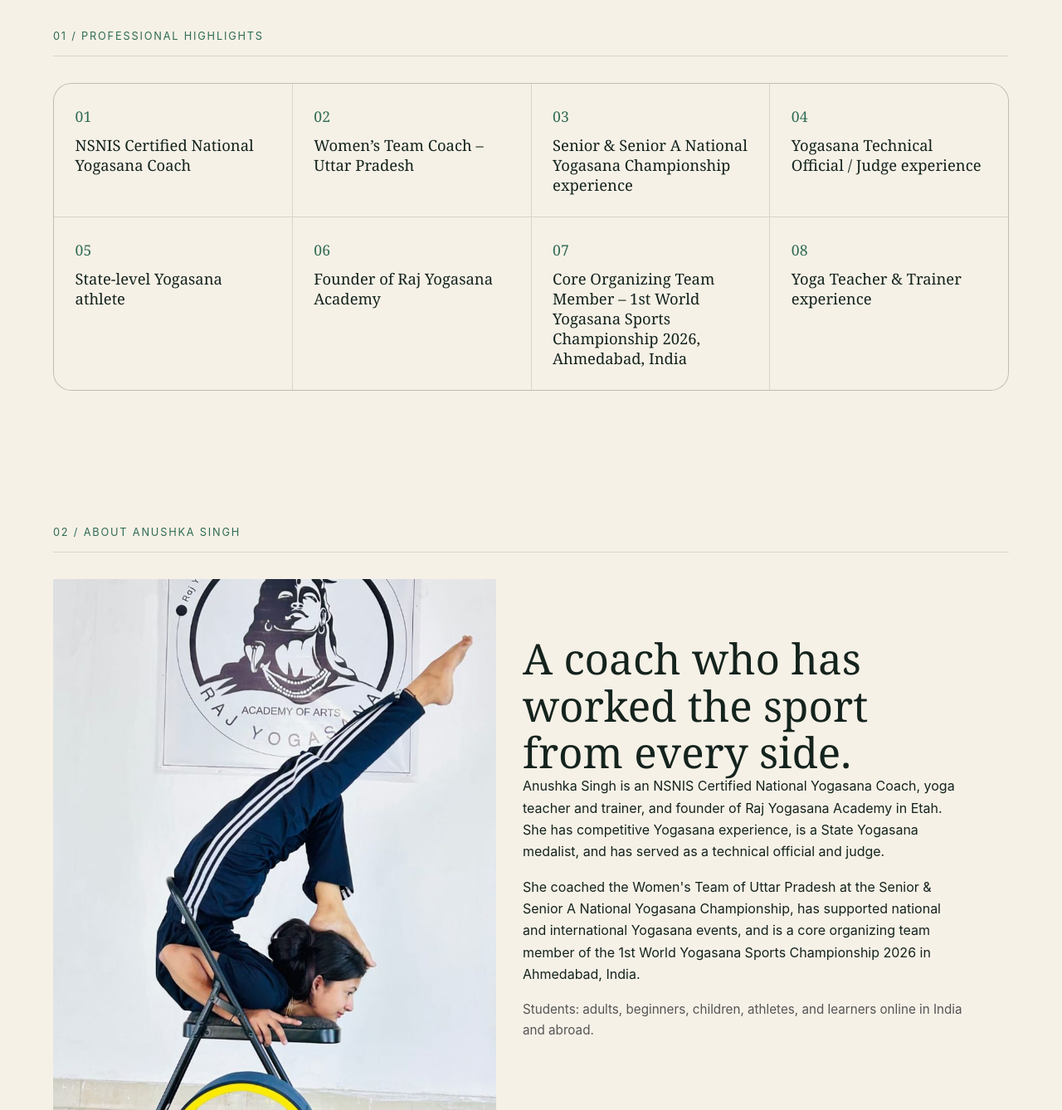
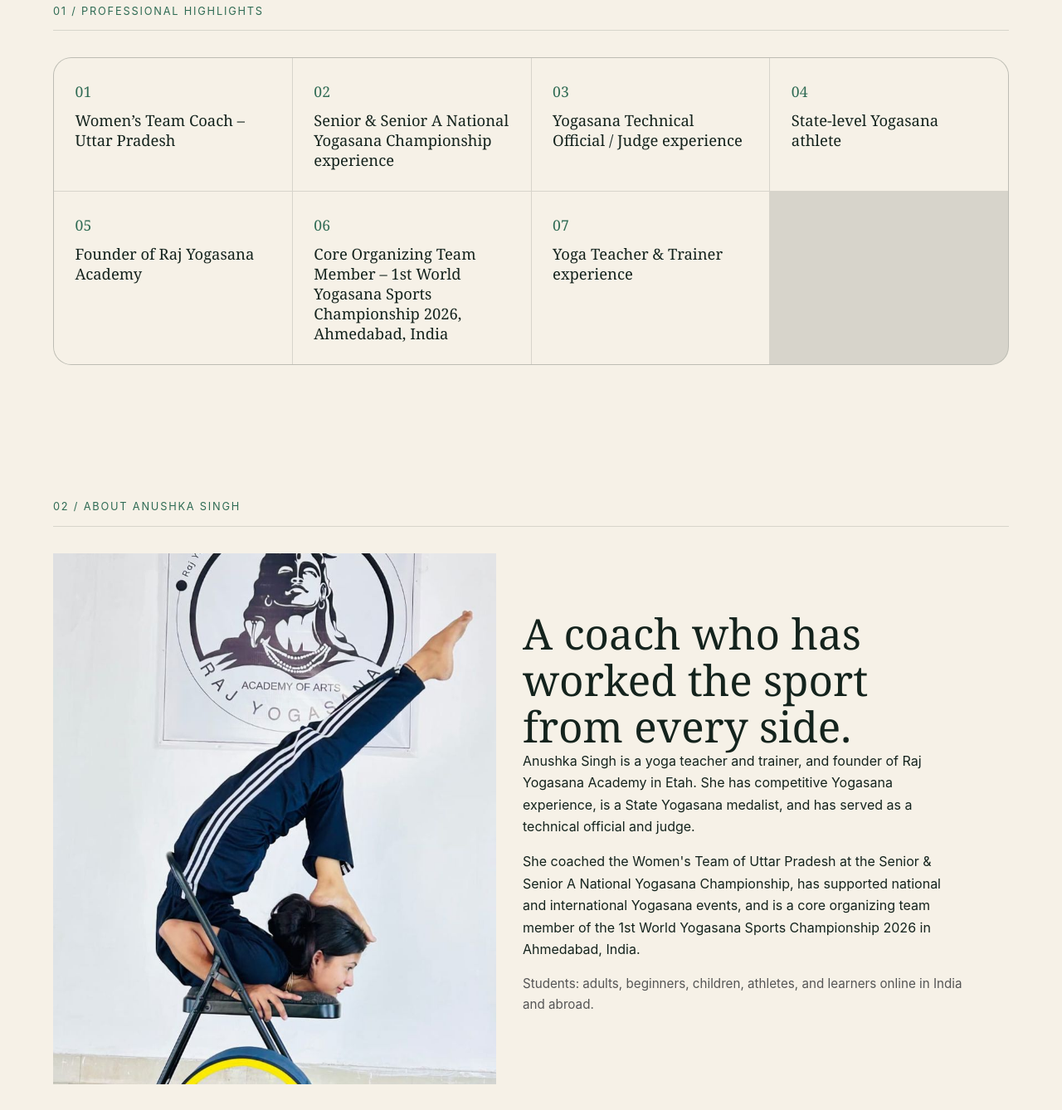
Before and after one commit to anushkasingh79971-byte/anushka-yoga-website, a plain HTML site: page index.html in a window 1280 px wide. Shown: the part 975-2313 px from the top of the page at 83% size. Drawn offline with Linux system fonts and the light colour scheme.

Commit message:
Remove NSNIS text and certificates section

```diff
--- a/index.html
+++ b/index.html
@@ -4,7 +4,7 @@
 <meta charset="utf-8">
 <meta name="viewport" content="width=device-width, initial-scale=1, viewport-fit=cover">
 <title>Anushka Singh | Yoga Coach &amp; Yogasana Trainer in India</title>
-<meta name="description" content="Anushka Singh, NSNIS Certified National Yogasana Coach, founder of Raj Yogasana Academy, Etah. Online and personal yoga classes, kids yoga, competition training.">
+<meta name="description" content="Anushka Singh, yoga coach and founder of Raj Yogasana Academy, Etah. Online and personal yoga classes, kids yoga, competition training.">
 <meta name="keywords" content="Yoga Coach, Yoga Trainer, Yogasana Coach, Yogasana Training, Online Yoga Classes, Personal Yoga Trainer, Yoga Classes, Yogasana Competition Training, Yoga Coach India, Online Yoga Coach">
 <meta name="author" content="Anushka Singh">
 <meta name="robots" content="index, follow">
@@ -13,7 +13,7 @@
 <meta property="og:site_name" content="Raj Yogasana Academy">
 <meta property="og:locale" content="en_IN">
 <meta property="og:title" content="Anushka Singh | Yoga Coach &amp; Yogasana Trainer">
-<meta property="og:description" content="NSNIS Certified National Yogasana Coach and founder of Raj Yogasana Academy, Etah. Personal, online and competition yoga training.">
+<meta property="og:description" content="Yoga coach and founder of Raj Yogasana Academy, Etah. Personal, online and competition yoga training.">
 <meta property="og:image" content="https://YOUR-DOMAIN/images/og-image.jpg">
 <meta property="og:image:alt" content="Anushka Singh, Yoga Coach and Yogasana Trainer, Raj Yogasana Academy">
 <meta name="twitter:card" content="summary_large_image">
@@ -37,7 +37,7 @@
   <div class="hero-copy">
     <p class="tag reveal">Raj Yogasana Academy · Etah, India</p>
     <h1 class="reveal">Anushka<br>Singh<span class="dot">.</span><span class="sr"> – Yoga Coach and Yogasana Trainer in India</span></h1>
-    <p class="role reveal">Yoga Coach | Yogasana Trainer | NSNIS Certified National Yogasana Coach</p>
+    <p class="role reveal">Yoga Coach | Yogasana Trainer</p>
     <p class="h1sub reveal">Transform Your Body. Strengthen Your Mind. Discover Your Potential.</p>
     <p class="lede reveal">Professional Yoga &amp; Yogasana Training with Anushka Singh, founder of Raj Yogasana Academy. Personal, online and competition coaching for beginners, children and athletes.</p>
     <div class="cta reveal"><a class="btn" href="#contact" data-booking>Book a Trial Class</a><a class="btn ghost" href="https://wa.me/919675608880?text=Hello%20Anushka%2C%20I%20would%20like%20to%20book%20a%20trial%20yoga%20class." data-wa>WhatsApp Me</a><a class="btn ghost" href="#contact">Contact Me</a></div>
@@ -54,14 +54,13 @@
 <section class="sec" id="highlights">
   <h2 class="idx">01 / Professional Highlights</h2>
   <ul class="hl">
-    <li class="reveal"><span class="n">01</span><h3>NSNIS Certified National Yogasana Coach</h3></li>
-    <li class="reveal"><span class="n">02</span><h3>Women’s Team Coach – Uttar Pradesh</h3></li>
-    <li class="reveal"><span class="n">03</span><h3>Senior &amp; Senior A National Yogasana Championship experience</h3></li>
-    <li class="reveal"><span class="n">04</span><h3>Yogasana Technical Official / Judge experience</h3></li>
-    <li class="reveal"><span class="n">05</span><h3>State-level Yogasana athlete</h3></li>
-    <li class="reveal"><span class="n">06</span><h3>Founder of Raj Yogasana Academy</h3></li>
-    <li class="reveal"><span class="n">07</span><h3>Core Organizing Team Member – 1st World Yogasana Sports Championship 2026, Ahmedabad, India</h3></li>
-    <li class="reveal"><span class="n">08</span><h3>Yoga Teacher &amp; Trainer experience</h3></li>
+    <li class="reveal"><span class="n">01</span><h3>Women’s Team Coach – Uttar Pradesh</h3></li>
+    <li class="reveal"><span class="n">02</span><h3>Senior &amp; Senior A National Yogasana Championship experience</h3></li>
+    <li class="reveal"><span class="n">03</span><h3>Yogasana Technical Official / Judge experience</h3></li>
+    <li class="reveal"><span class="n">04</span><h3>State-level Yogasana athlete</h3></li>
+    <li class="reveal"><span class="n">05</span><h3>Founder of Raj Yogasana Academy</h3></li>
+    <li class="reveal"><span class="n">06</span><h3>Core Organizing Team Member – 1st World Yogasana Sports Championship 2026, Ahmedabad, India</h3></li>
+    <li class="reveal"><span class="n">07</span><h3>Yoga Teacher &amp; Trainer experience</h3></li>
   </ul>
 </section>
 
@@ -70,7 +69,7 @@
   <div class="about">
     <img class="reveal rounded" src="images/about.jpg" alt="Anushka Singh in an advanced Yogasana pose at Raj Yogasana Academy, Etah" width="800" height="1422" loading="lazy" data-zoom>
     <div class="reveal"><h3>A coach who has worked the sport from every side.</h3>
-      <p>Anushka Singh is an NSNIS Certified National Yogasana Coach, yoga teacher and trainer, and founder of Raj Yogasana Academy in Etah. She has competitive Yogasana experience, is a State Yogasana medalist, and has served as a technical official and judge.</p>
+      <p>Anushka Singh is a yoga teacher and trainer, and founder of Raj Yogasana Academy in Etah. She has competitive Yogasana experience, is a State Yogasana medalist, and has served as a technical official and judge.</p>
       <p>She coached the Women's Team of Uttar Pradesh at the Senior &amp; Senior A National Yogasana Championship, has supported national and international Yogasana events, and is a core organizing team member of the 1st World Yogasana Sports Championship 2026 in Ahmedabad, India.</p>
       <p class="for">Students: adults, beginners, children, athletes, and learners online in India and abroad.</p>
     </div>
@@ -107,21 +106,14 @@
 </section>
 
 <section class="sec" id="journey">
-  <h2 class="idx">05 / Credentials &amp; Journey</h2>
+  <h2 class="idx">05 / Professional Journey</h2>
   <ol class="tl">
-    <li class="reveal"><h3>NSNIS Certified National Yogasana Coach</h3></li>
     <li class="reveal"><h3>State Yogasana Medalist</h3></li>
     <li class="reveal"><h3>Technical Official / Judge</h3><p>Yogasana competition officiating experience.</p></li>
     <li class="reveal"><h3>Founder, Raj Yogasana Academy, Etah</h3></li>
     <li class="reveal"><h3>Women's Team Coach, Uttar Pradesh</h3><p>Senior &amp; Senior A National Yogasana Championship.</p></li>
     <li class="reveal"><h3>Core Organizing Team Member</h3><p>1st World Yogasana Sports Championship 2026, Ahmedabad, India.</p></li>
   </ol>
-  <h3 class="sub">Certificates</h3>
-  <div class="certs">
-    <figure class="reveal"><img src="images/cert-1.jpg" alt="Yogasana Bharat certificate: 4th National Yogasana Coaches Training Program 2025-26, Coach Level 1, Grade A" width="1000" height="707" loading="lazy" data-zoom><figcaption>4th National Yogasana Coaches Training Program (Level Course) 2025-26, NSNIS Patiala, July 2025. Qualified as Coach Level 1, Grade A.</figcaption></figure>
-    <figure class="reveal"><img src="images/cert-2.jpg" alt="Yogasana Bharat certificate: 3rd National Yogasana Coaches Training Program 2024-25, Coach Level 1, Grade A+" width="993" height="682" loading="lazy" data-zoom><figcaption>3rd National Yogasana Coaches Training Program (Level Course) 2024-25, NSNIS Patiala, January 2025. Coach Level 1, Grade A+.</figcaption></figure>
-    <figure class="reveal"><img src="images/cert-3.jpg" alt="Uttar Pradesh Yogasana Sport Association certificate of participation, 6th State Yogasana Sport Championship 2025" width="1000" height="707" loading="lazy" data-zoom><figcaption>6th State Yogasana Sport Championship 2025, Individual Event (Twisting Body Individual). Certificate of Participation.</figcaption></figure>
-  </div>
 </section>
 
 <section class="sec alt" id="gallery">
--- a/styles.css
+++ b/styles.css
@@ -48,7 +48,6 @@ input,select,textarea{font:inherit;padding:.7rem .9rem;border-radius:10px;border
 @media(prefers-reduced-motion:reduce){*{animation:none!important;transition:none!important;scroll-behavior:auto!important}.reveal{opacity:1;transform:none}}
 
 .sub{font-size:1.4rem;margin:2.2rem 0 1rem}.about .rounded{max-height:640px;object-fit:cover;object-position:center 35%;cursor:zoom-in}
-.certs{display:grid;gap:1.2rem;grid-template-columns:repeat(auto-fit,minmax(260px,1fr))}.certs figure{background:#fff;border-radius:16px;padding:.8rem;border:1px solid var(--line)}.certs img{width:100%;height:auto;border-radius:8px;cursor:zoom-in}.certs figcaption{font-size:.85rem;color:#555;margin-top:.6rem}
 [data-zoom]{cursor:zoom-in}.lb{position:fixed;inset:0;background:#000d;z-index:99;display:flex;align-items:center;justify-content:center;padding:4vw}.lb[hidden]{display:none}.lb img{max-width:100%;max-height:100%;object-fit:contain;border-radius:8px}.lb button{position:absolute;top:14px;right:18px;font-size:2.4rem;line-height:1;background:none;border:0;color:#fff;cursor:pointer}
 @media(min-width:800px){.about{align-items:center}}
 
```
